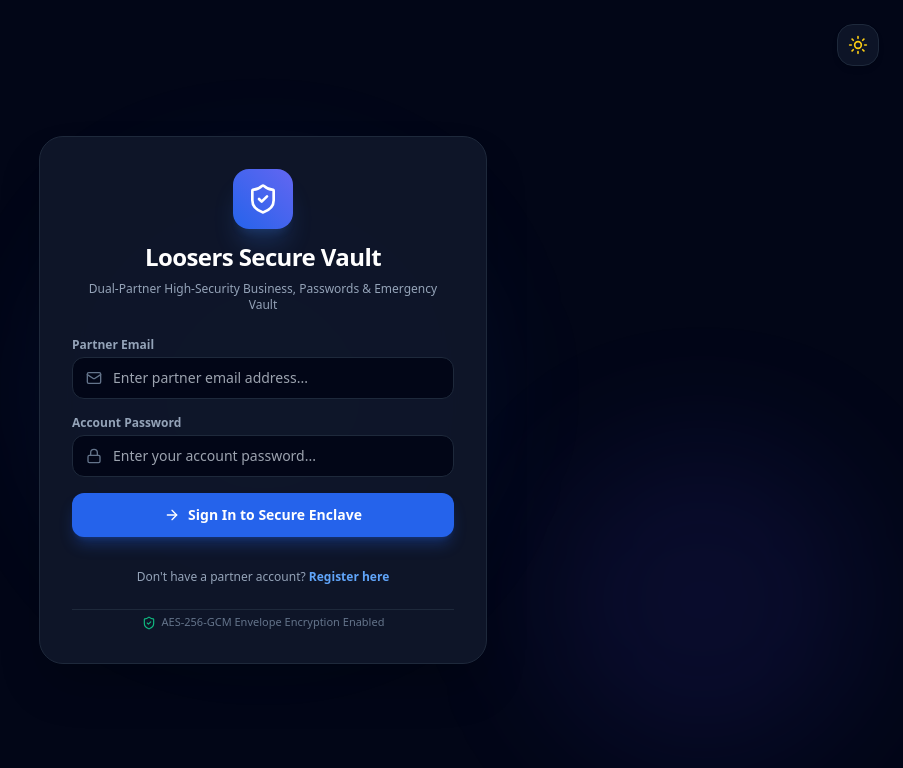
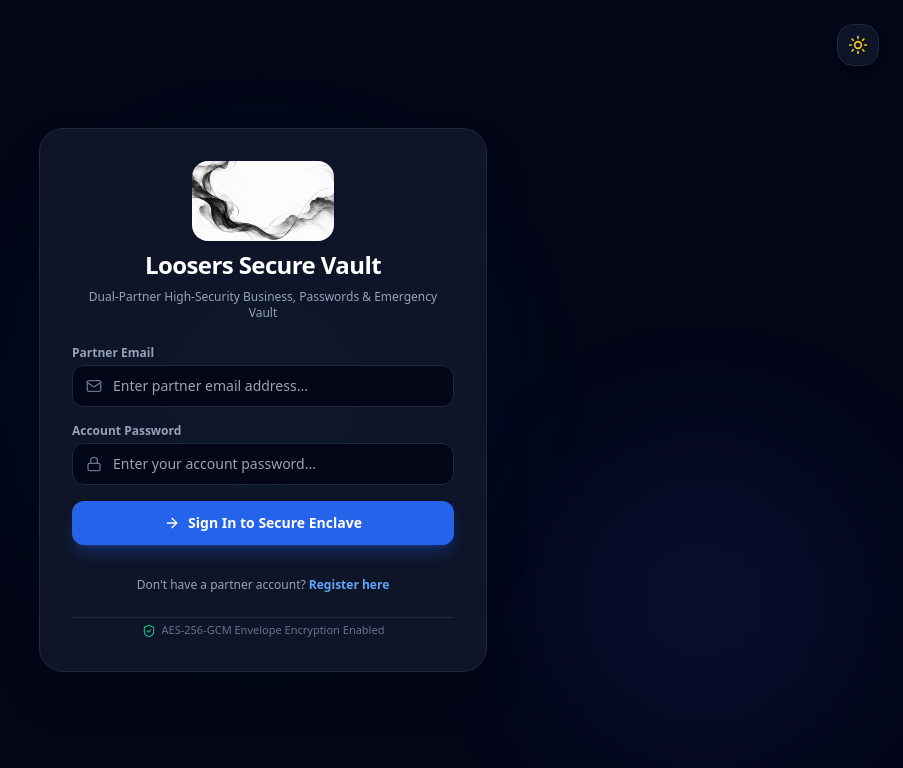
Before and after one commit to adarsh-techy/looserrepo, a React (Vite) app in the folder frontend/: page /login in a window 1280 px wide. Shown: the top 768 px of the page, without its empty margins (377-1280 px from the left). Built offline with nearby package versions, Linux system fonts and the light colour scheme; no server answers.

Commit message:
Add brand logo image a.png to login page header

```diff
--- a/frontend/src/pages/LoginPage.tsx
+++ b/frontend/src/pages/LoginPage.tsx
@@ -6,6 +6,7 @@ import { setAuthSuccess } from '../store/slices/authSlice';
 import { toggleTheme, showToast } from '../store/slices/uiSlice';
 import { api } from '../services/api';
 import { ShieldCheck, Lock, Mail, KeyRound, Loader2, ArrowRight, Sun, Moon } from 'lucide-react';
+import logoImg from '../assets/a.png';
 
 export const LoginPage: React.FC = () => {
   const dispatch = useDispatch<AppDispatch>();
@@ -65,8 +66,12 @@ export const LoginPage: React.FC = () => {
       <div className="w-full max-w-sm sm:max-w-md bg-white dark:bg-slate-900/95 border border-slate-200 dark:border-slate-800 rounded-2xl sm:rounded-3xl p-5 sm:p-8 shadow-2xl backdrop-blur-xl relative z-10 space-y-5 sm:space-y-6 transition-all duration-200 my-auto">
         {/* Header */}
         <div className="text-center space-y-1.5 sm:space-y-2">
-          <div className="inline-flex p-2.5 sm:p-3.5 rounded-2xl bg-gradient-to-tr from-blue-600 to-indigo-500 text-white shadow-xl shadow-blue-500/20 mb-1">
-            <ShieldCheck className="w-7 h-7 sm:w-8 sm:h-8" />
+          <div className="flex justify-center mb-1">
+            <img
+              src={logoImg}
+              alt="Loosers Vault Logo"
+              className="h-16 sm:h-20 w-auto max-w-[240px] object-contain rounded-2xl drop-shadow-md transition-transform hover:scale-105"
+            />
           </div>
           <h1 className="text-xl sm:text-2xl font-extrabold text-slate-900 dark:text-white tracking-tight">Loosers Secure Vault</h1>
           <p className="text-[11px] sm:text-xs text-slate-500 dark:text-slate-400 px-2 leading-relaxed">
```
Also changed, not shown: frontend/src/assets/a.png (added).
